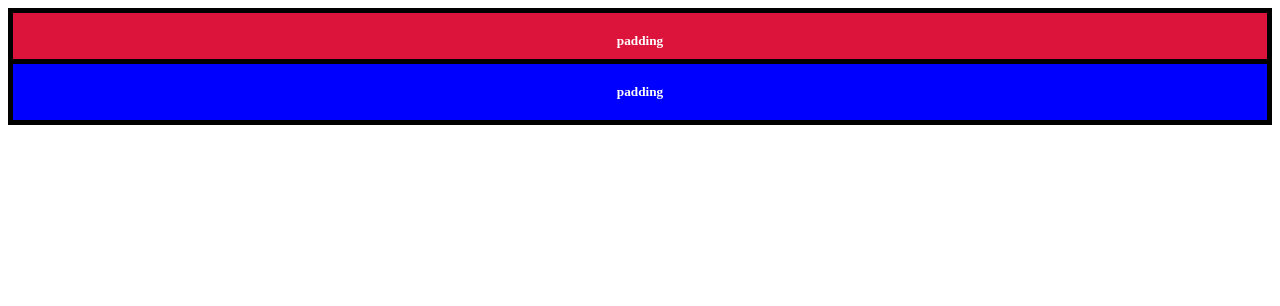
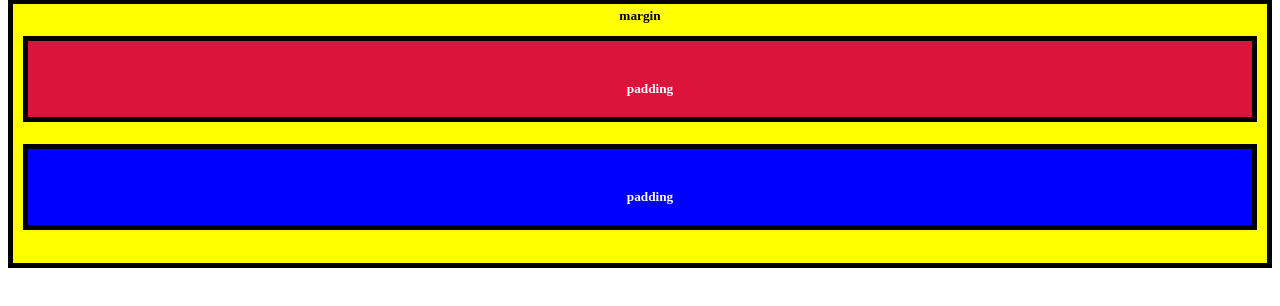
Before and after one commit to AshuKhattriCEDCOSS/CSS-Assignment, a plain HTML site: page src/index.html in a window 1280 px wide. Drawn offline with Linux system fonts and the light colour scheme.

Commit message:
paddingdifferent

```diff
--- a/src/index.html
+++ b/src/index.html
@@ -21,24 +21,28 @@
         .red-box {
           background-color: crimson;
           color: #fff;
-          padding: 20px;
-          margin: -15px;
+          padding-top: 40px;
+          padding-right: 20px;
+          padding-bottom: 20px;
+          padding-left: 40px;
         }
 
         .blue-box {
           background-color: blue;
           color: #fff;
-          padding: 20px;
-          margin: -15px;
+           padding-top: 40px;
+          padding-right: 20px;
+          padding-bottom: 20px;
+          padding-left: 40px;
         }
       </style>
 </head>
 <body>
+  <h5 class="injected-text">margin</h5>
+
   <div class="box yellow-box">
     <h5 class="box red-box">padding</h5>
     <h5 class="box blue-box">padding</h5>
-  </div>
-
 
   </body>
 </html>
```
